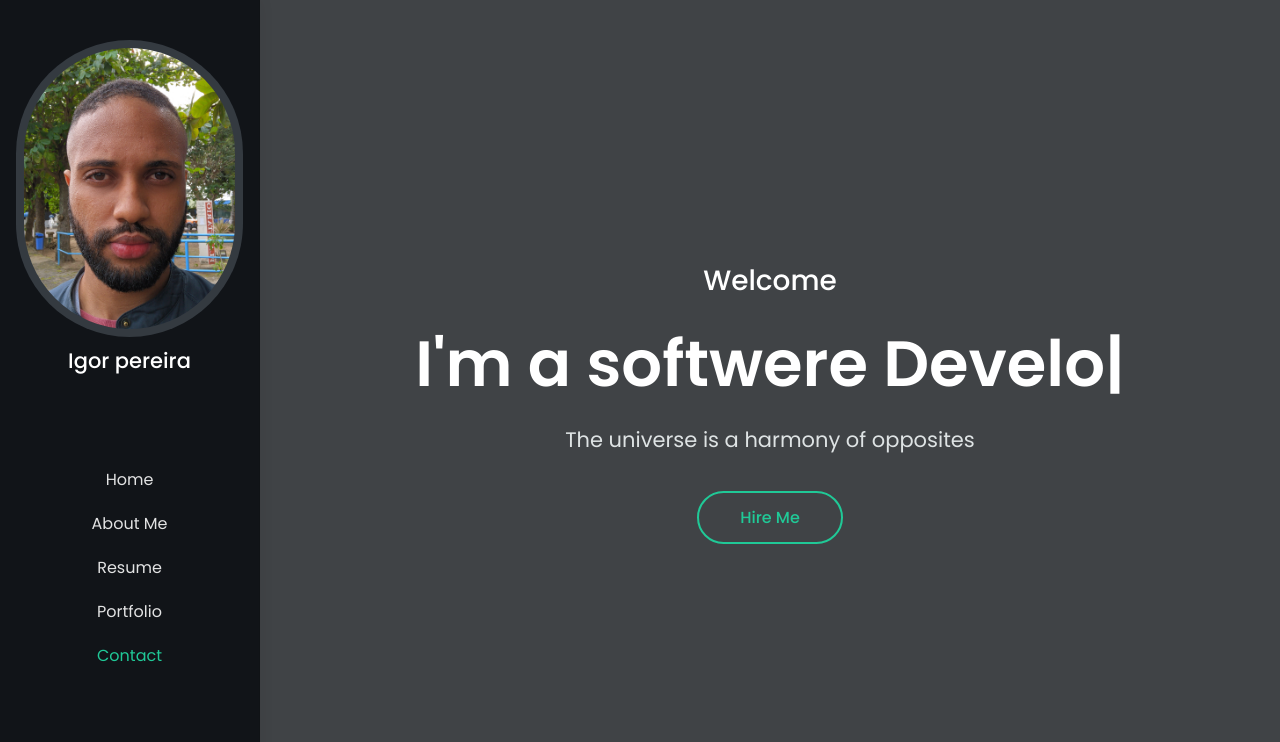
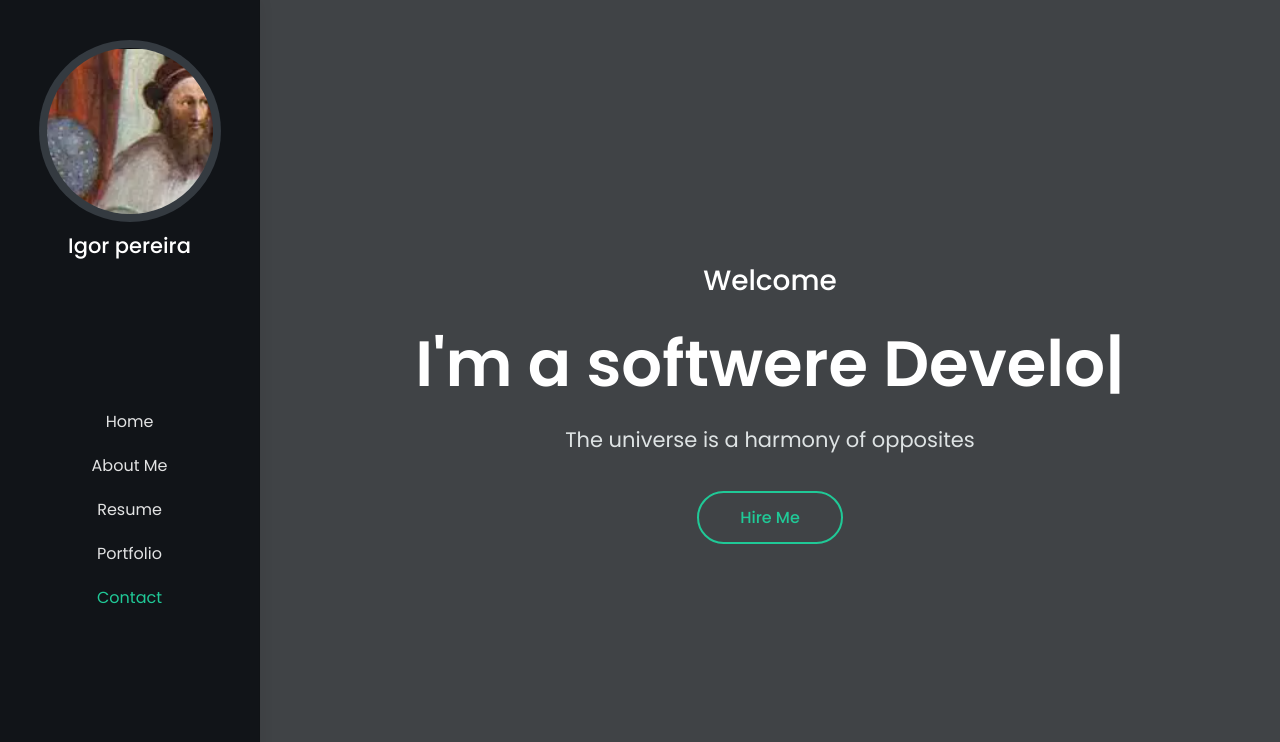
Before and after one commit to Igorpereirag/Portf-lio_igor.dev, a plain HTML site: page index.html in a window 1280 px wide. Shown: the top 742 px of the page. Drawn offline with Linux system fonts and the light colour scheme.

Commit message:
avatar update

```diff
--- a/index.html
+++ b/index.html
@@ -55,7 +55,7 @@
         <!-- Logo -->
         <a href="index.html" class="mb-lg-auto mt-lg-4">
 			<span class="bg-dark-2 rounded-pill p-2 mb-lg-1 d-none d-lg-inline-block">
-				<img class="img-fluid rounded-pill d-block" src="images/profile.jpg" title="I'm igor pereira" alt="">
+				<img class="img-fluid rounded-pill d-block" src="images/avatar.png" title="I'm igor pereira" alt="">
 			</span>
 			<h1 class="text-5 text-white text-center mb-0 d-lg-block">Igor pereira</h1>
         </a>
```
Also changed, not shown: images/avatar.png (added).
